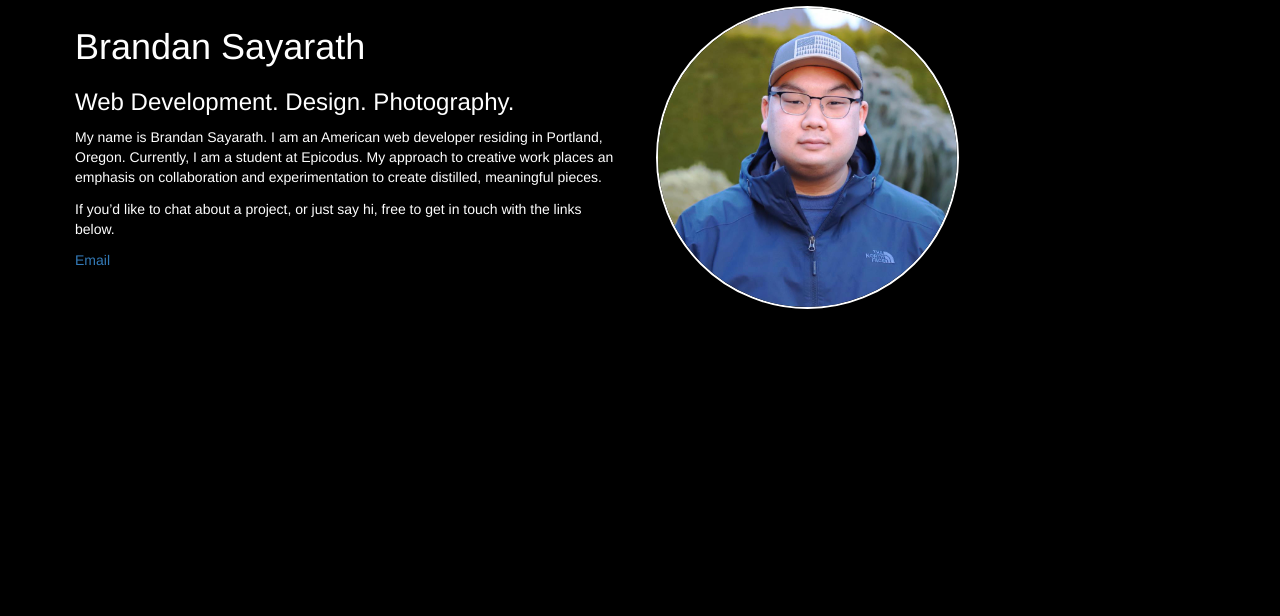
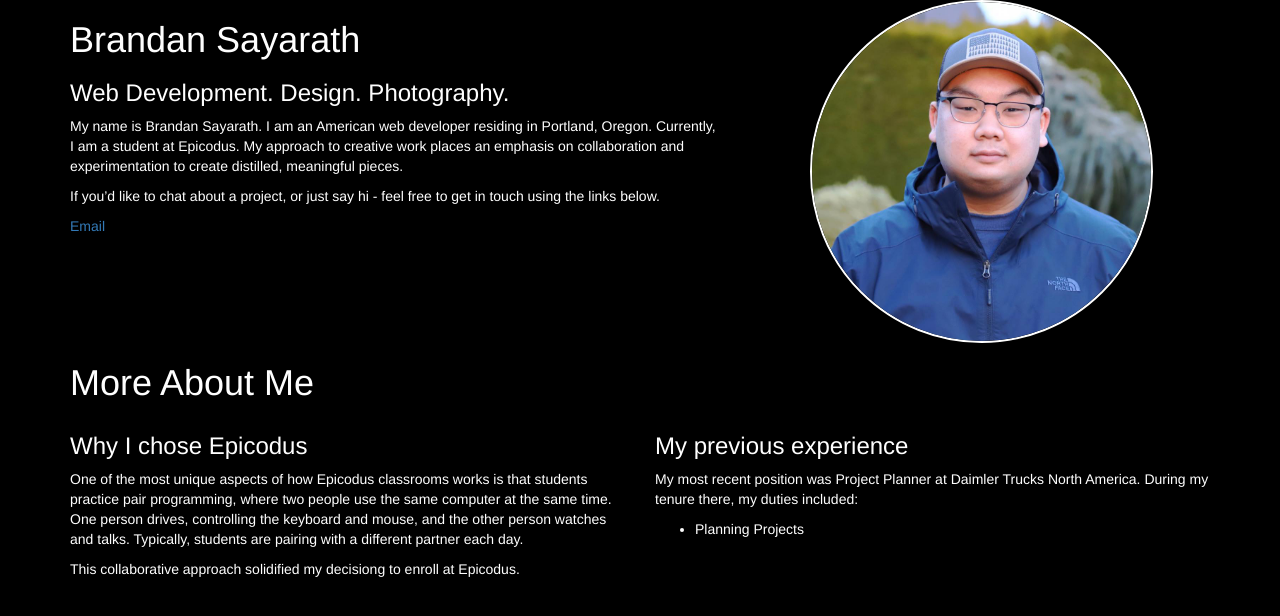
Before and after one commit to brandanpdx/portfolio-landing-page, a plain HTML site: page index.html in a window 1280 px wide. Drawn offline with Linux system fonts and the light colour scheme.

Commit message:
add about me section

```diff
--- a/css/styles.css
+++ b/css/styles.css
@@ -4,16 +4,19 @@ body {
 }
 
 #header img {
-  max-width:55%;
+  max-width:75%;
   height:auto;
-  border-radius: 80%;
+  border-radius: 100%;
   border: 2px solid #fefefe;
+
 }
 
 
+.container {
+
+}
 
 
-
-* {
-  border: 1px solid black;
-}
+/* * {
+  border: 1px solid white;
+} */
--- a/index.html
+++ b/index.html
@@ -9,18 +9,53 @@
     <!-- Heading and Short Blurb -->
     <div id="header">
       <div class="row">
-        <div class="col-md-6">
+        <div class="col-md-7">
           <h1>Brandan Sayarath</h1>
           <h3>Web Development. Design. Photography.</h3>
           <p>My name is Brandan Sayarath. I am an American web developer residing in Portland, Oregon. Currently, I am a student at Epicodus. My approach to creative work places an emphasis on collaboration and experimentation to create distilled, meaningful pieces.
-          <p>If you’d like to chat about a project, or just say hi, free to get in touch with the links below.</p>
+          <p>If you’d like to chat about a project, or just say hi - feel free to get in touch using the links below.</p>
           <a href="mailto:bsayarath@gmail.com?Subject=Hello%20again" target="_top">Email</a>
         </div>
-        <div class="col-md-6">
-          <img src="img/headshot.jpg" alt="A picture of Brandan Sayarath">
+        <div class="col-md-5">
+          <center><img src="img/headshot.jpg" alt="A picture of Brandan Sayarath"></center>
         </div>
       </div>
     </div>
+
+    <!-- More about me -->
+    <h1>More About Me</h1>
+    <div class="row">
+      <div class="about">
+        <div class="col-md-6">
+          <h3>Why I chose Epicodus</h3>
+          <p>One of the most unique aspects of how Epicodus classrooms works is that students practice pair programming, where two people use the same computer at the same time. One person drives, controlling the keyboard and mouse, and the other person watches and talks. Typically, students are pairing with a different partner each day.</p>
+          <p>This collaborative approach solidified my decisiong to enroll at Epicodus. </p>
+        </div>
+      </div>
+      <div class="about">
+        <div class="col-md-6">
+          <h3>My previous experience</h3>
+          <p>My most recent position was Project Planner at Daimler Trucks North America.  During my tenure there, my duties included:</p>
+          <ul>
+            <li>Planning Projects</li>
+          </ul>
+
+        </div>
+      </div>
+    </div>
+
+
+
+
+
+
+
+
+
+
+
+
+
   </div>
 
 
```
